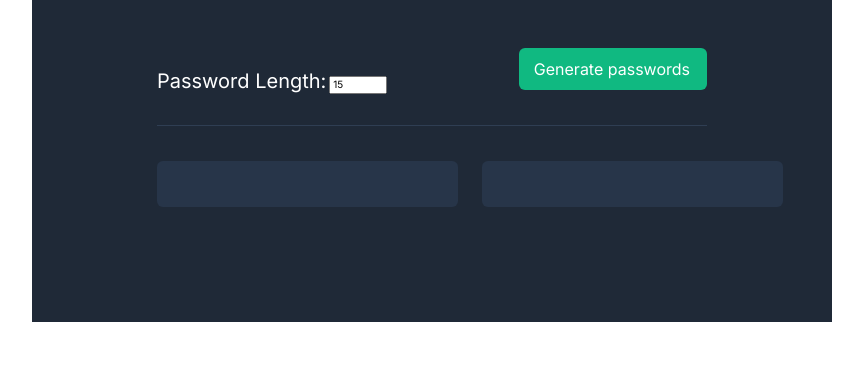
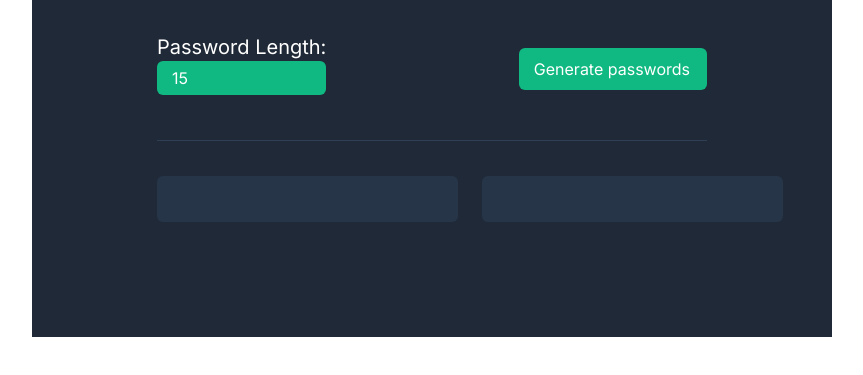
Before and after one commit to LangheBogdan/passGenerator, a website built with Vite: page index.html in a window 1280 px wide. Shown: the part 345-720 px from the top of the page, without its empty margins (208-1071 px from the left). Built offline with nearby package versions, Linux system fonts and the light colour scheme.

Commit message:
style input[number]

```diff
--- a/index.css
+++ b/index.css
@@ -49,18 +49,37 @@ body {
   margin-bottom: 5.1rem;
   margin-top: 0;
 }
-label{
+label {
   font-size: 2rem;
   line-height: 2.8rem;
 }
-
 
 .flex {
   display: flex;
   justify-content: space-between;
   align-items: center;
+  margin-bottom: 3.5rem;
 }
-
+form {
+  display: flex;
+  flex-direction: column;
+  align-items: center;
+}
+input {
+  width: 100%;
+  padding: 0.8rem 1.5rem;
+  border: none;
+  outline: none;
+  font-size: 1.6rem;
+  border-radius: 0.6rem;
+  background-color: var(--greenBg);
+  color: #fff;
+}
+input::-webkit-outer-spin-button,
+input::-webkit-inner-spin-button {
+  -webkit-appearance: none;
+  margin: 0;
+}
 .btn {
   color: #fff;
   background-color: var(--greenBg);
@@ -69,7 +88,7 @@ label{
   border-radius: 0.6rem;
   font-size: 1.6rem;
   line-height: 2.4rem;
-  margin-bottom: 3.5rem;
+
   cursor: pointer;
 }
 
```
